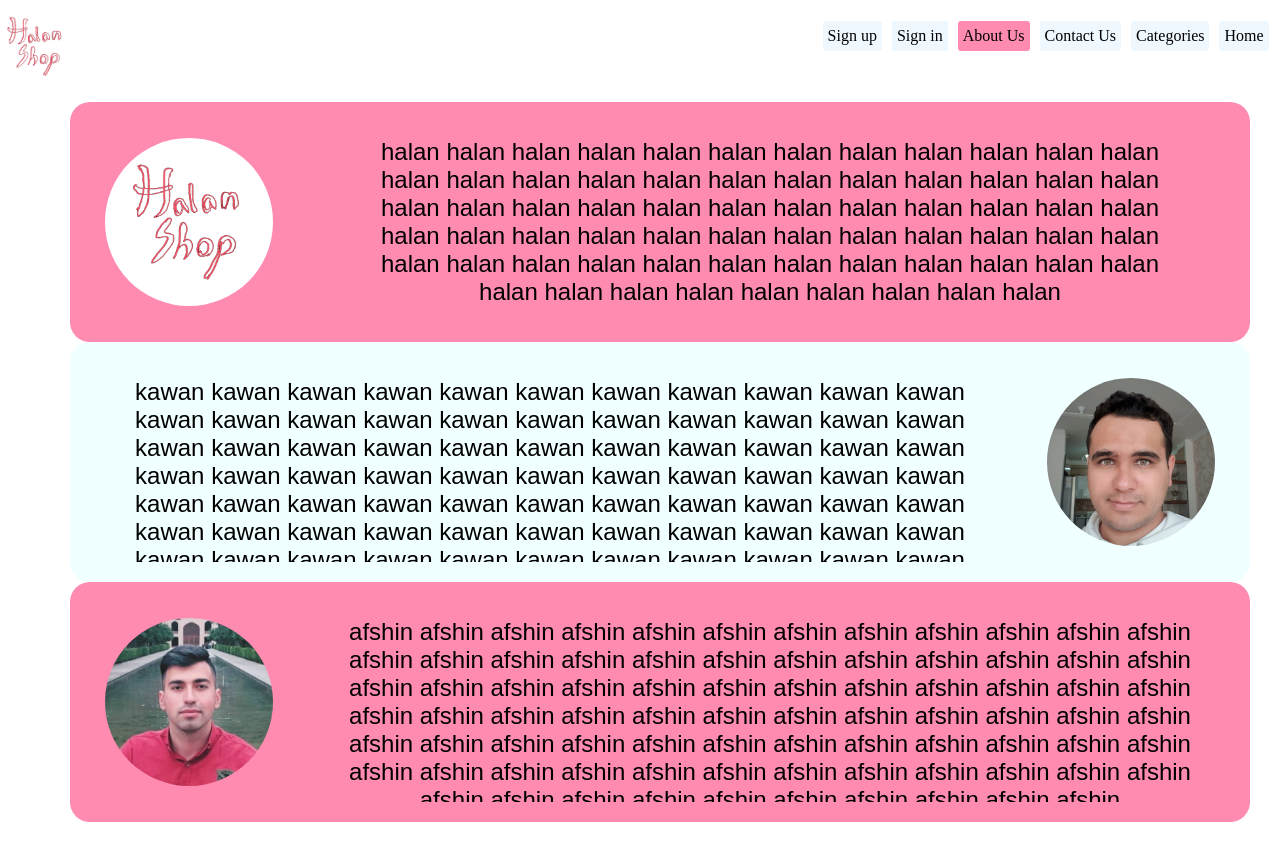
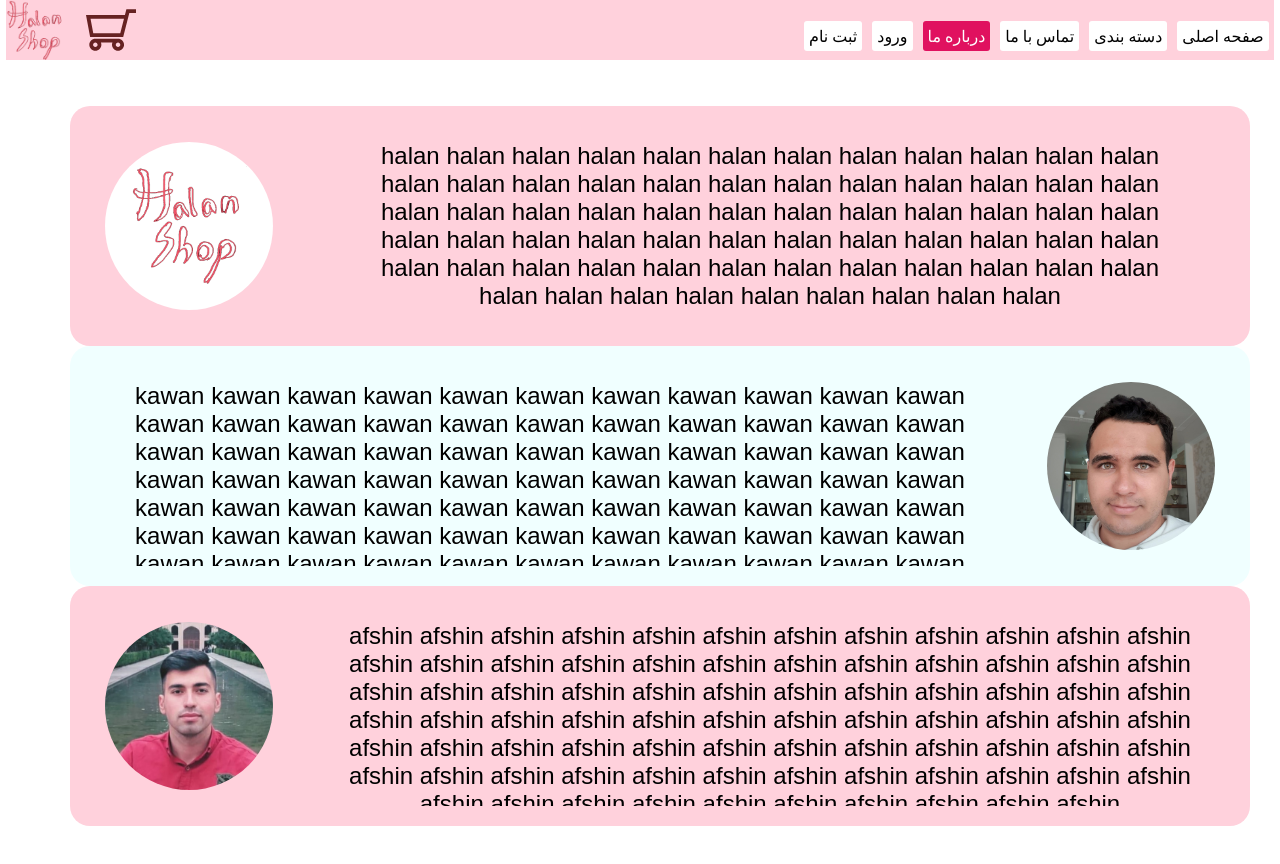
Before and after one commit to kawankfb/Halan_Shop_ReactJS, a React (Create React App) app: page /about_us in a window 1280 px wide. Shown: the top 864 px of the page. Built offline with nearby package versions, Linux system fonts and the light colour scheme.

Commit message:
added shopping-list to navbar and made a few minor changes

```diff
--- a/src/components/AboutPage/AboutPage.css
+++ b/src/components/AboutPage/AboutPage.css
@@ -19,7 +19,7 @@ height: 240px;
 border: 2px;
 padding: 10px 30px;
 display: block;
-width: inherit;
+width: 100%;
 font-family: Arial, Helvetica, sans-serif;
 }
 
@@ -37,7 +37,7 @@ font-family: Arial, Helvetica, sans-serif;
 }
 
 .even-card {
-    background-color: rgb(255, 139, 176);
+    background-color: rgb(255, 209, 220);
     direction: ltr;
 
 }
@@ -119,7 +119,7 @@ font-family: Arial, Helvetica, sans-serif;
     }
 
     .description-card {
-    width: inherit;
+    width: 100%;
     height: 86vh;
     border: 2px;
     padding: 3px 5px;
@@ -141,7 +141,7 @@ font-family: Arial, Helvetica, sans-serif;
     }
 
     .even-card {
-        background-color: rgb(255, 139, 176);
+        background-color: rgb(255, 209, 220);
 
     }
 
--- a/src/components/App.css
+++ b/src/components/App.css
@@ -8,8 +8,10 @@
 }
 .container {
     margin: 0;
+    margin-top: 20px;
+    margin-bottom: 20px;
     width: 100%;
-
+    position: relative;
     min-height: 200vh;
     max-height: 500vh;
     background-color: rgb(255, 255, 255);
--- a/src/components/CategoriesPage/CategoriesPage.css
+++ b/src/components/CategoriesPage/CategoriesPage.css
@@ -2,8 +2,12 @@
     display: block;
     min-height: 100vh;
     overflow: scroll;
+
     width: 100%;
 }
+.category-page-div::-webkit-scrollbar {
+    display: none;
+  }
 .categories-list-ul{
 position: relative;
 display: grid;
@@ -38,6 +42,7 @@ row-gap: 10px;
         }
 
 }
+
 @media screen and (min-width: 1024px) {
     .categories-list-ul{
         grid-template-columns: 25vh 25vh 25vh 25vh 25vh;
--- a/src/components/CategoriesPage/CategoriesPage.js
+++ b/src/components/CategoriesPage/CategoriesPage.js
@@ -18,7 +18,7 @@ const CategoriesPage = (props) => {
    }, []);
 
     const getAllCategories = () =>{
-        axios.get("http://127.0.0.1:80/api/categories", {
+        axios.get(process.env.REACT_APP_API_URL +"categories", {
           })
           .then(function (response) {
             setCategoriesArray(response.data);
--- a/src/components/HomePage/HomePage.js
+++ b/src/components/HomePage/HomePage.js
@@ -12,7 +12,7 @@ const HomePage = (props) => {
    }, []);
 
     const getAllProducts = () =>{
-        axios.get("http://127.0.0.1:80/api/products", {
+        axios.get(process.env.REACT_APP_API_URL +"products", {
             params: {
               page:1
             }
--- a/src/components/NavBar/NavBar.css
+++ b/src/components/NavBar/NavBar.css
@@ -3,7 +3,9 @@ nav {
     height: 60px;
     margin-right: auto;
     margin-left: auto;
-    background-color: white;
+    display: flex;
+    justify-content: space-between;
+    background-color: rgb(255, 209, 220);
     z-index: 999;
 }
 
@@ -13,7 +15,7 @@ nav {
 }
 
 .nav-button {
-    background-color: aliceblue;
+    background-color: white;
     margin: 5px;
     float: right;
     display: inline-block;
@@ -21,18 +23,20 @@ nav {
     height: 30px;
     padding: 5px;
     border: 0ch;
+    color: black;
     text-decoration: none;
 }
 .nav-button-link-text{
   text-decoration: none;
   vertical-align: middle;
-  color: black;
+  color: inherit;
 
   font-size: 1rem;
 
 }
 .nav-button-active {
-  background-color: rgb(255, 139, 176);
+  background-color: rgb(224, 17, 95);
+  color: white;
   margin: 5px;
   float: right;
   display: inline-block;
@@ -51,22 +55,35 @@ nav {
 }
 .mobileNavBarLogo {
 
-    float: left;
     height: inherit;
     display: inline-block;
     border-radius: 3px;
     border: 0ch;
 }
+.nav-bar-left-side{
+  height: inherit;
+  display: inline-flex;
+  width: 120px;
+  justify-content: space-between;
+  border-radius: 3px;
+    padding: auto;
+    border: 0ch;
 
-.site-logo {
-    float: left;
+}
+
+.site-logo, .basket-button {
     height: inherit;
     display: inline-block;
     border-radius: 3px;
     padding: auto;
     border: 0ch;
 }
-.NavBarLogo {
+
+.basket-button {
+  padding-left: 15px;
+}
+
+.NavBarLogo, .basket-button-icon {
   float: left;
   height: inherit;
   display: inline-block;
@@ -75,6 +92,9 @@ nav {
   border: 0ch;
 }
 
+.basket-button-icon {
+  padding: 5px;
+}
 
 
 
@@ -130,13 +150,17 @@ nav {
   cursor: pointer;
 }
 
+.mobileNavBarMenu:hover {
+  cursor: pointer;
+}
+
 @keyframes slide {
     100% { right: 0; }
 }
 
 @media screen and (width< 768px) {
   .nav-button, .nav-button-active  {
-    background-color: aliceblue;
+    background-color: white;
     color: black;
     margin: 5px;
     display: flex;
--- a/src/components/NavBar/NavBar.js
+++ b/src/components/NavBar/NavBar.js
@@ -55,16 +55,23 @@ const NavBar = (props) => {
     return (
     <div>
         <nav>
-        <Link to="/" className="site-logo">
-        <img className="NavBarLogo" src={logo} alt="logo"/>
-      </Link>
+            <div className="nav-bar-left-side">
+
+            <Link to="/" className="site-logo">
+             <img className="NavBarLogo" src={logo} alt="logo"/>
+            </Link>
+
+            <Link to="/basket" className="basket-button">
+            <img className="basket-button-icon" src={process.env.PUBLIC_URL +"/icons/shopping-cart-icon.svg"} alt="logo"/>
+            </Link>
+            </div>
       <ul className="NavBarUL">
-      <CustomLink to="/">Home</CustomLink>
-        <CustomLink to="/categories">Categories</CustomLink>
-        <CustomLink to="/contact_us">Contact Us</CustomLink>
-        <CustomLink to="/about_us">About Us</CustomLink>
-        <CustomLink to="/sign_in">Sign in</CustomLink>
-        <CustomLink to="/sign_up">Sign up</CustomLink>
+      <CustomLink to="/">صفحه اصلی</CustomLink>
+        <CustomLink to="/categories">دسته بندی</CustomLink>
+        <CustomLink to="/contact_us">تماس با ما</CustomLink>
+        <CustomLink to="/about_us">درباره ما</CustomLink>
+        <CustomLink to="/sign_in">ورود</CustomLink>
+        <CustomLink to="/sign_up">ثبت نام</CustomLink>
       </ul>
         </nav>
     </div>
@@ -77,16 +84,24 @@ const NavBar = (props) => {
     display:mobileNavOpen ? "inline" : "none",
     animation:mobileNavOpen ? "slide 0.5s forwards" : "none",
   }}>   <img className="mobileNavBarClose" src={closeMenuIcon} alt="close" onClick={closeMobileNavBar}/>
-        <CustomLink to="/">Home</CustomLink>
-        <CustomLink to="/categories">Categories</CustomLink>
-        <CustomLink to="/contact_us">Contact Us</CustomLink>
-        <CustomLink to="/about_us">About Us</CustomLink>
-        <CustomLink to="/sign_in">Sign in</CustomLink>
-        <CustomLink to="/sign_up">Sign up</CustomLink>
+        <CustomLink to="/">صفحه اصلی</CustomLink>
+        <CustomLink to="/categories">دسته بندی</CustomLink>
+        <CustomLink to="/contact_us">تماس با ما</CustomLink>
+        <CustomLink to="/about_us">درباره ما</CustomLink>
+        <CustomLink to="/sign_in">ورود</CustomLink>
+        <CustomLink to="/sign_up">ثبت نام</CustomLink>
+        <CustomLink to="/basket">سبد خرید</CustomLink>
         </nav>
-        <Link to="/" className="site-logo">
-        <img className="mobileNavBarLogo" src={logo} alt="logo"/>
-      </Link>
+        <div className="nav-bar-left-side">
+
+                <Link to="/" className="site-logo">
+                 <img className="NavBarLogo" src={logo} alt="logo"/>
+                </Link>
+
+                <Link to="/basket" className="basket-button">
+                <img className="basket-button-icon" src={process.env.PUBLIC_URL +"/icons/shopping-cart-icon.svg"} alt="logo"/>
+                </Link>
+                </div>
 
     </div>
     )
```
Also changed, not shown: public/icons/shopping-cart-icon.svg (added), 1 other file (tests, documents, lock files or other folders).
